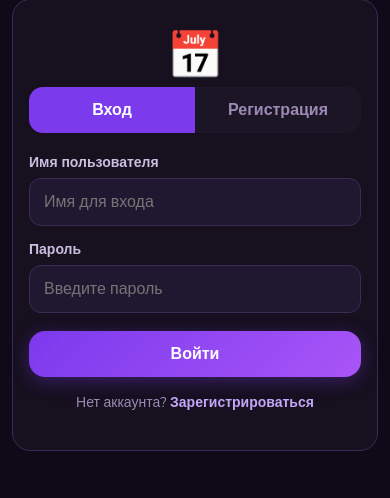
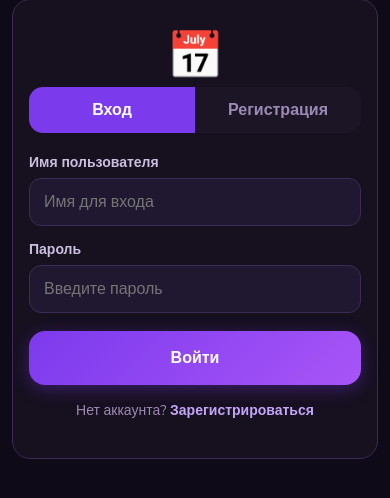
Before and after one commit to mak3ofon/ivcalend.github.io, a Flask app: page /auth in a window 390 px wide. Shown: the part 73-571 px from the top of the page. Run offline with Flask 3, Linux system fonts and the light colour scheme.

Commit message:
Fix mobile auth submit

```diff
--- a/static/style.css
+++ b/static/style.css
@@ -82,7 +82,11 @@ body.has-app-header .app-header {
 }
 
 .btn-main {
-  display: inline-block;
+  -webkit-appearance: none;
+  appearance: none;
+  display: inline-flex;
+  align-items: center;
+  justify-content: center;
   background: linear-gradient(135deg, #7c3aed, #a855f7);
   color: white;
   border: none;
@@ -91,6 +95,8 @@ body.has-app-header .app-header {
   font-size: 16px;
   font-weight: 700;
   cursor: pointer;
+  touch-action: manipulation;
+  user-select: none;
   transition: transform 0.25s ease, box-shadow 0.25s ease;
   box-shadow: 0 4px 18px rgba(124, 58, 237, 0.35);
   text-align: center;
@@ -325,6 +331,9 @@ body.has-app-header .app-header {
 
 .auth-form .btn-main.full {
   margin-top: 18px;
+  min-height: 54px;
+  position: relative;
+  z-index: 2;
 }
 
 input, textarea, select {
--- a/templates/auth.html
+++ b/templates/auth.html
@@ -39,7 +39,7 @@
       <label>Подтвердите пароль</label>
       <input type="password" name="password2" placeholder="Повторите пароль" autocomplete="new-password" autocapitalize="none" autocorrect="off" spellcheck="false">
 
-      <button type="submit" class="btn-main full">Зарегистрироваться</button>
+      <button type="submit" class="btn-main full" data-auth-submit>Зарегистрироваться</button>
       <p class="switch-line">Уже есть аккаунт? <a class="link" href="{{ url_for('auth_page', tab='login') }}">Войти</a></p>
     </form>
     {% else %}
@@ -50,7 +50,7 @@
       <label>Пароль</label>
       <input type="password" name="password" placeholder="Введите пароль" autocomplete="current-password" autocapitalize="none" autocorrect="off" spellcheck="false">
 
-      <button type="submit" class="btn-main full">Войти</button>
+      <button type="submit" class="btn-main full" data-auth-submit>Войти</button>
       <p class="switch-line">Нет аккаунта? <a class="link" href="{{ url_for('auth_page', tab='register') }}">Зарегистрироваться</a></p>
     </form>
     {% endif %}
--- a/templates/base.html
+++ b/templates/base.html
@@ -117,6 +117,28 @@
     });
   }
 
+  document.querySelectorAll("[data-auth-submit]").forEach((button) => {
+    let submitting = false;
+    const submitForm = (event) => {
+      const form = button.closest("form");
+      if (!form) return;
+      event.preventDefault();
+      if (submitting) return;
+      submitting = true;
+      window.setTimeout(() => {
+        submitting = false;
+      }, 1200);
+      if (form.requestSubmit) {
+        form.requestSubmit();
+      } else {
+        form.submit();
+      }
+    };
+
+    button.addEventListener("touchend", submitForm);
+    button.addEventListener("click", submitForm);
+  });
+
   if (window.location.hash.startsWith("#event-")) {
     window.setTimeout(() => {
       window.history.replaceState(null, "", window.location.pathname + window.location.search);
```
